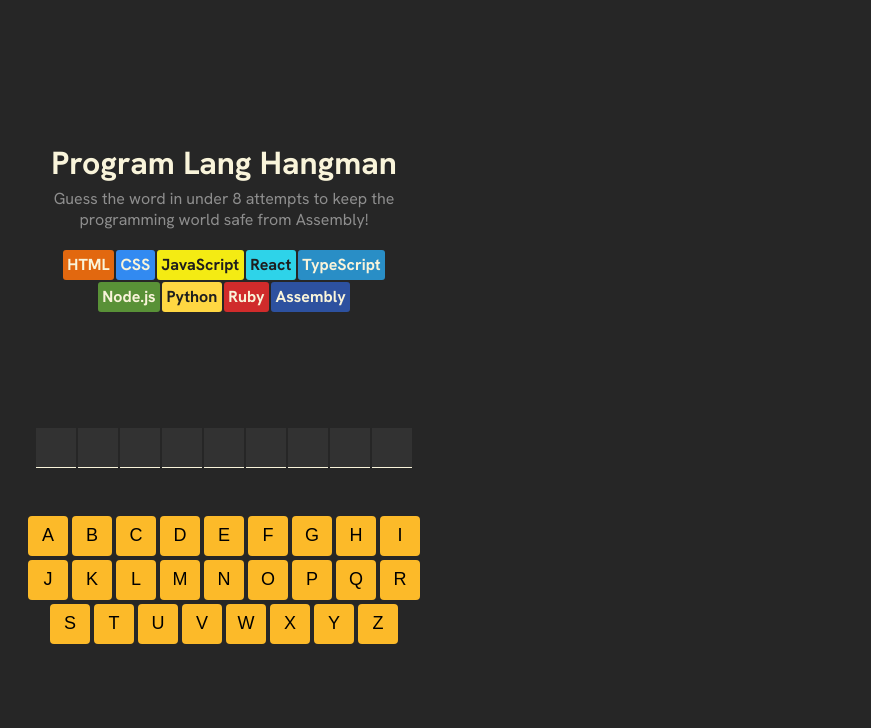
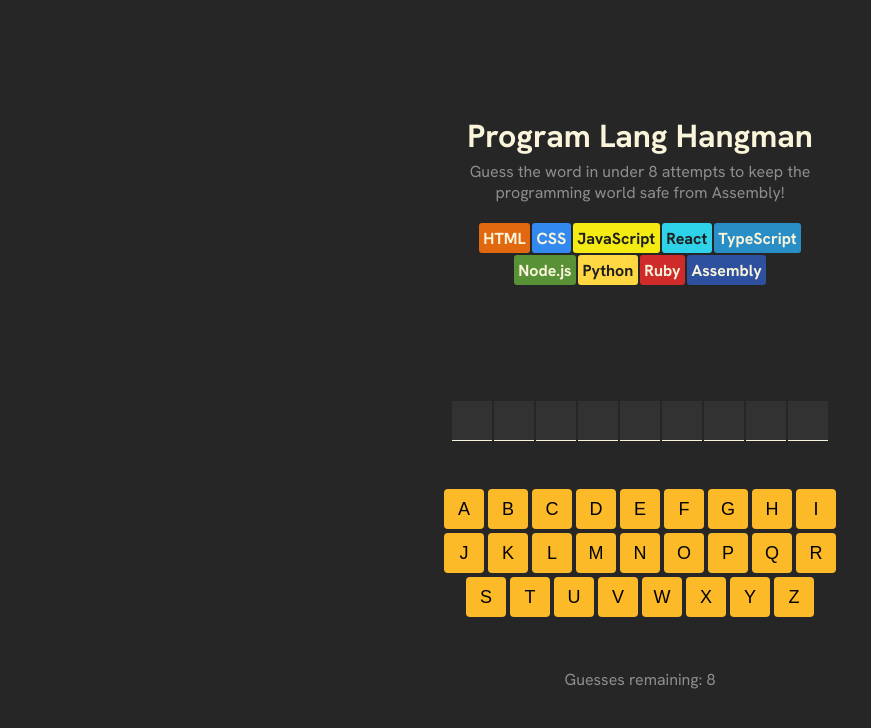
Before and after one commit to j-stax/hangman-react-app, a React (Vite) app: page / in a window 1280 px wide. Shown: the top 728 px of the page, without its empty margins (0-871 px from the left). Built offline with nearby package versions, Linux system fonts and the light colour scheme.

Commit message:
Added remaining guess count for UI

```diff
--- a/src/App.jsx
+++ b/src/App.jsx
@@ -19,6 +19,7 @@
   const isGameLost = wrongGuessCount >= languages.length-1
   const isGameOver = isGameWon || isGameLost
   const isLastGuessWrong = guessedLetters.length > 0 && !currentWord.includes(guessedLetters[guessedLetters.length-1])
+  const guessesRemaining = languages.length-1 - wrongGuessCount
 
   const keyboardElements = keyboardAlphabets.split("").map(letter =>
       <button
@@ -105,6 +106,7 @@
             onClick={resetGame}
           >New Game</button>
         }
+        <p className="guess-count">Guesses remaining: {guessesRemaining}</p>
       </main>
     </>
   )
--- a/src/styles/index.css
+++ b/src/styles/index.css
@@ -6,7 +6,6 @@
 body {
   margin: 0;
   min-width: 21.5rem;
-  max-width: 28rem;
   font-family: "Hanken Grotesk", Arial, sans-serif;
   background-color: #262626;
   padding: 0.5rem;
@@ -153,4 +152,8 @@
   border-radius: 4px;
   font-weight: 600;
   cursor: pointer;
+}
+
+.guess-count {
+  color: #8E8E8E;
 }/*# sourceMappingURL=index.css.map */
--- a/src/styles/index.scss
+++ b/src/styles/index.scss
@@ -5,7 +5,7 @@
 body {
     margin: 0;
     min-width: 21.5rem;
-    max-width: 28rem;
+    // max-width: 28rem;
     font-family: "Hanken Grotesk", Arial, sans-serif;
     background-color: #262626;
     padding: 0.5rem;
@@ -170,3 +170,7 @@
     font-weight: 600;
     cursor: pointer;
 }
+
+.guess-count {
+    color: #8E8E8E;
+}
```
Also changed, not shown: 1 other file (tests, documents, lock files or other folders).
